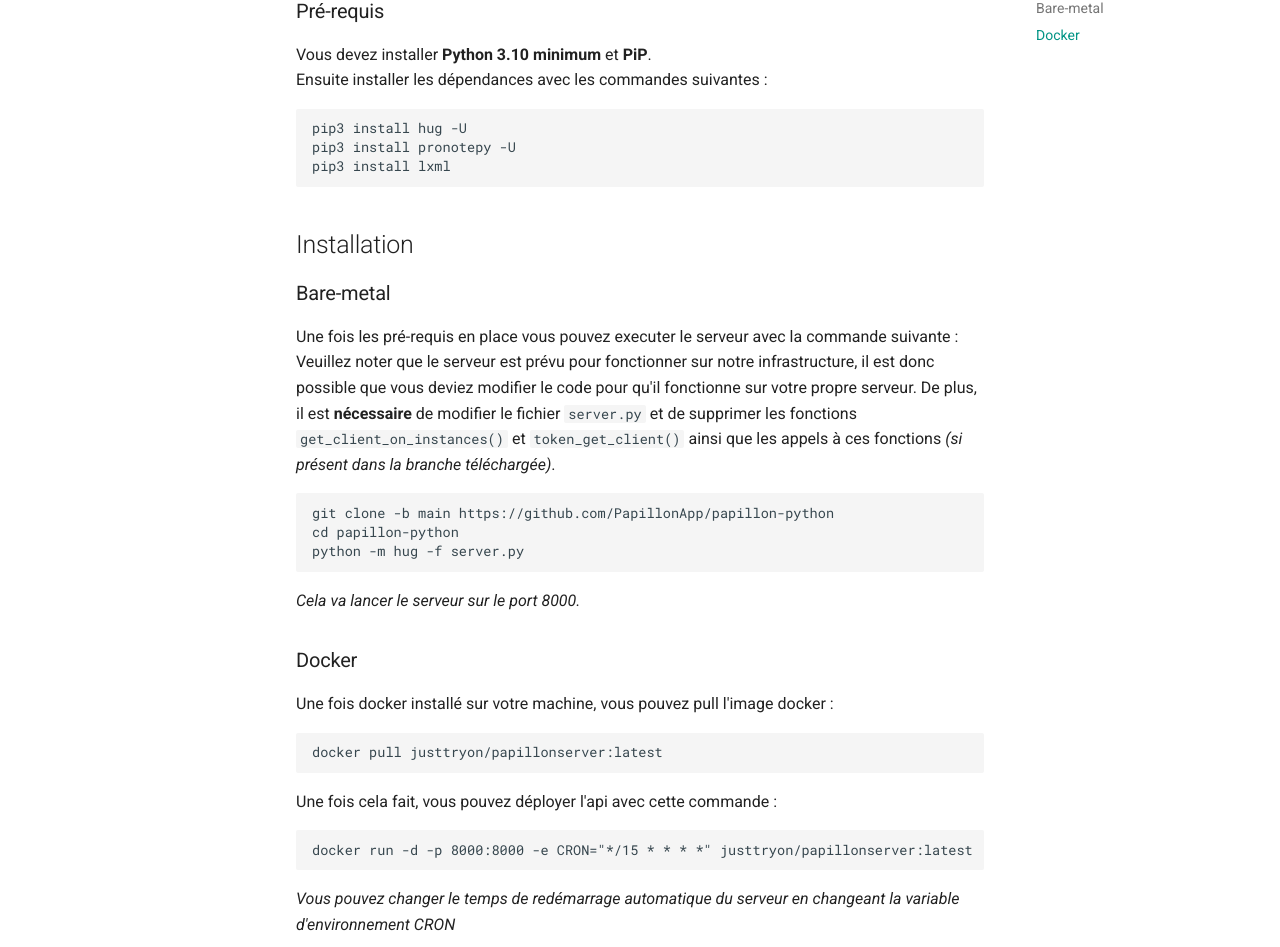
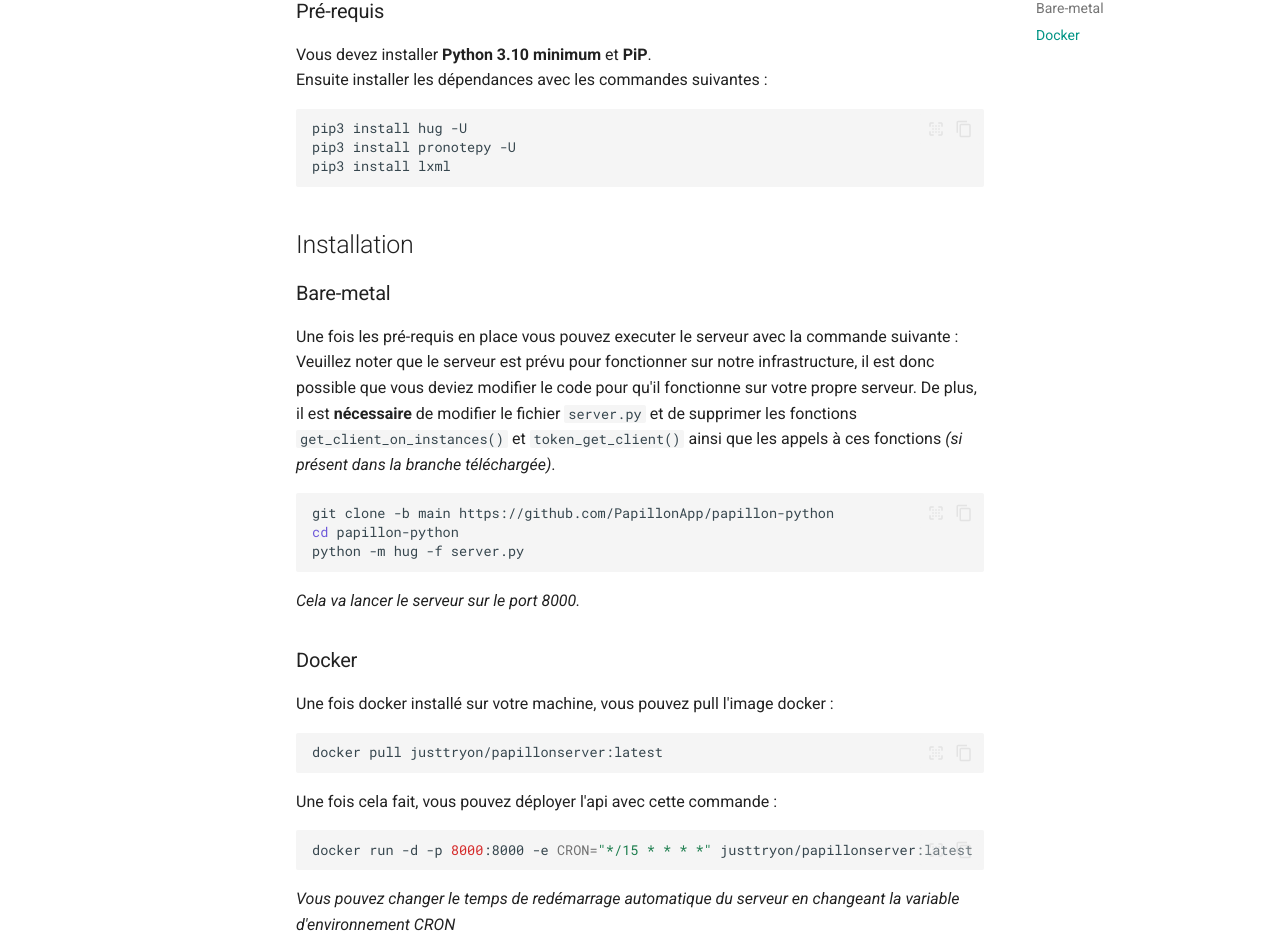
Before and after one commit to PapillonApp/docs, an MkDocs documentation site: the page built from docs/API/deployment.md, in a window 1280 px wide and 1299 px high. Shown: the part 232-1179 px from the top of the window. Built offline with MkDocs 1.6.1 and Material for MkDocs 9.7.7, drawn with Linux system fonts in a browser that asks for light colours; comment, search, counter and statistics services are not loaded.

Commit message:
Ajout de la syntax highlighting

```diff
--- a/mkdocs.yml
+++ b/mkdocs.yml
@@ -21,6 +21,9 @@ theme:
     - navigation.tabs
     - navigation.footer
     - content.action.edit
+    - content.code.copy
+    - content.code.select
+    - content.code.annotate
 plugins:
   - search
   - git-revision-date-localized:
@@ -35,3 +38,11 @@ extra:
       link: https://www.instagram.com/thepapillonapp/
     - icon: fontawesome/brands/discord
       link: https://discord.getpapillon.xyz/
+markdown_extensions:
+  - pymdownx.highlight:
+      anchor_linenums: true
+      line_spans: __span
+      pygments_lang_class: true
+  - pymdownx.inlinehilite
+  - pymdownx.snippets
+  - pymdownx.superfences
```
Also changed, not shown: docs/API/index.md (deleted, +0 -4 lines).
